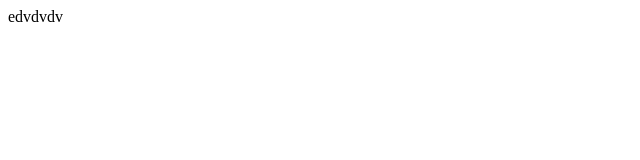
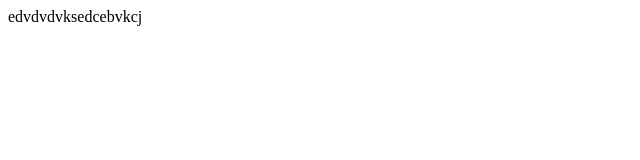
Before and after one commit to DmitryOgorodov/russian-travel2, a plain HTML site: page index.html in a window 1280 px wide. Shown: the whole page, without its empty margins (0-640 px from the left). Drawn offline with Linux system fonts and the light colour scheme.

Commit message:
add lkndflkxjnv

```diff
--- a/index.html
+++ b/index.html
@@ -6,6 +6,6 @@
     <title>Document</title>
 </head>
 <body>
-    edvdvdv
+    edvdvdvksedcebvkcj
 </body>
 </html>
```
